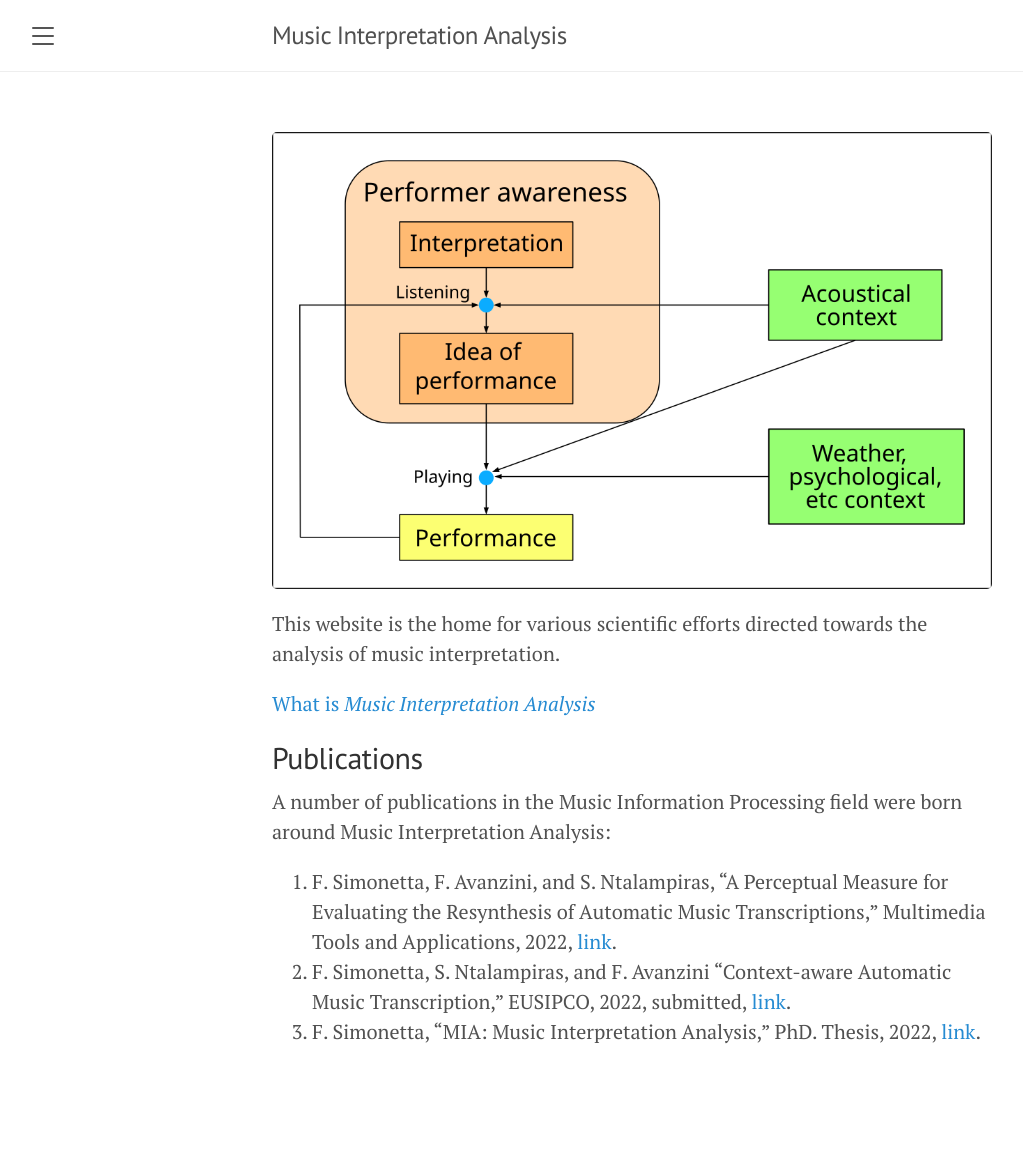
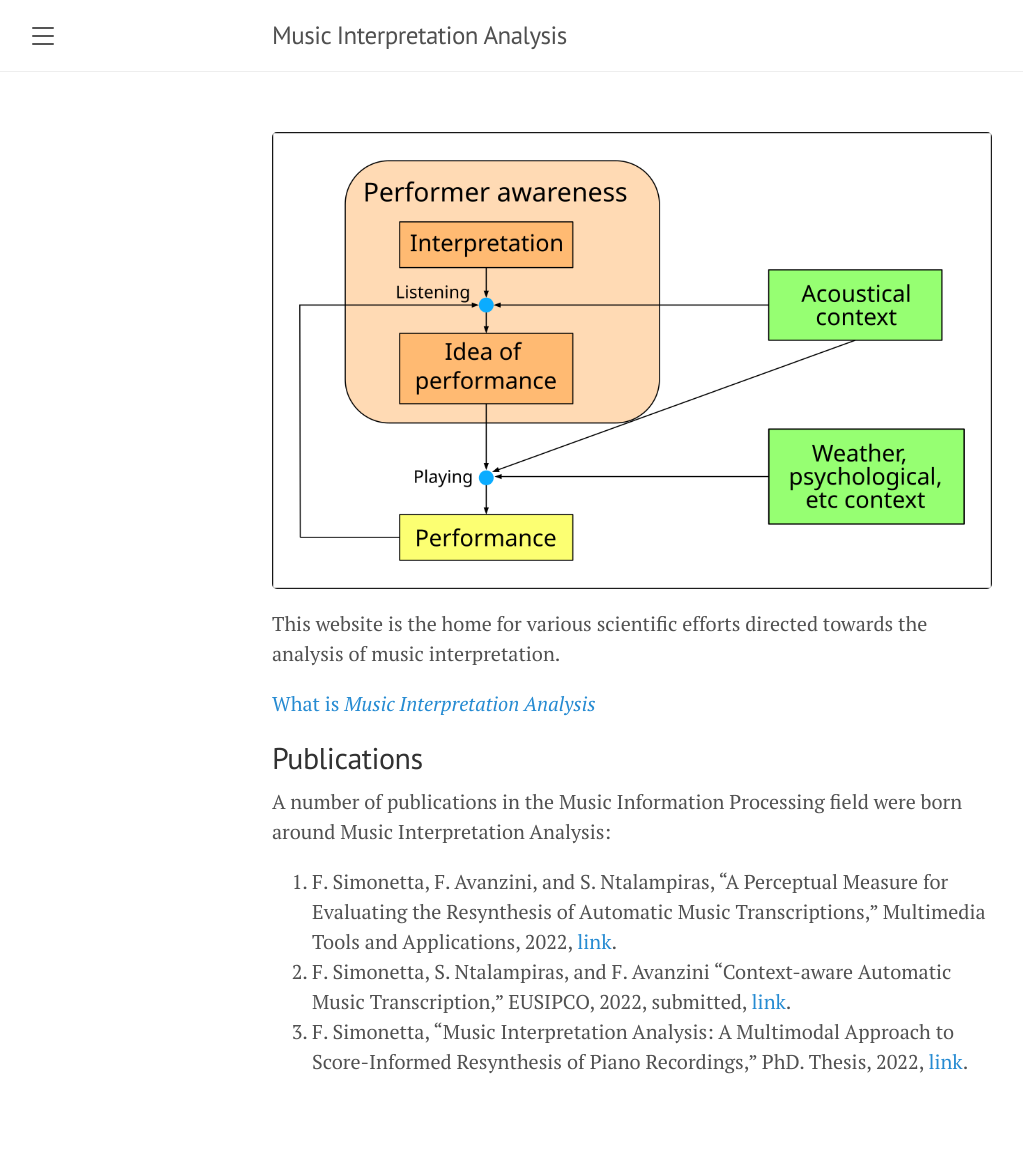
Before and after one commit to LIMUNIMI/MIA, a Jekyll site: the page built from index.md, in a window 1280 px wide. Shown: the whole page, without its empty margins (8-1031 px from the left). Built offline with Jekyll 4.4.1, drawn with Linux system fonts in a browser that asks for light colours; our own code applies the rules of GitHub Pages for plain Markdown files; before the commit the page ends 1127 px from its top, so only the background shows below that.

Commit message:
Update index.md

```diff
--- a/index.md
+++ b/index.md
@@ -12,4 +12,4 @@ around Music Interpretation Analysis:
 
 1. F. Simonetta, F. Avanzini, and S. Ntalampiras, “A Perceptual Measure for Evaluating the Resynthesis of Automatic Music Transcriptions,” Multimedia Tools and Applications, 2022, [link](mta).
 2. F. Simonetta, S. Ntalampiras, and F. Avanzini “Context-aware Automatic Music Transcription,” EUSIPCO, 2022, submitted, [link](eusipco).
-3. F. Simonetta, “MIA: Music Interpretation Analysis,” PhD. Thesis, 2022, [link](phdthesis).
+3. F. Simonetta, “Music Interpretation Analysis: A Multimodal Approach to Score-Informed Resynthesis of Piano Recordings,” PhD. Thesis, 2022, [link](phdthesis).
```
